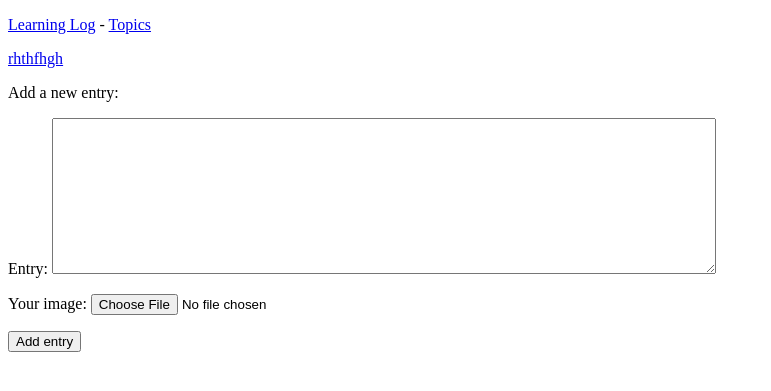
After one commit to ankobets/learning_log, a Django app: page /new_entry/1/ in a window 1280 px wide. The commit adds this page. Shown: the top 391 px of the page, without its empty margins (0-771 px from the left). Run offline with Django 5.2, Linux system fonts and the light colour scheme; data comes from the database, SQL or seed files in the repository; both versions use the stored data as it was after the commit.

Commit message:
Edit new_entry view and add new_entry.html

```diff
--- /dev/null
+++ b/learning_logs/templates/learning_logs/new_entry.html
@@ -0,0 +1,18 @@
+{% extends "learning_logs/base.html" %}
+
+{% block content %}
+
+<p>
+    <a href="{% url 'learning_logs:topic' topic.id %}">{{ topic }}</a>
+</p>
+
+<p>Add a new entry:</p>
+
+<form action="{% url 'learning_logs:new_entry' topic.id %}" method='post' enctype="multipart/form-data">
+    {% csrf_token %}
+    {{ form.as_p }}
+    <button name="submit">Add entry</button>
+</form>
+
+
+{% endblock content %}
--- a/learning_logs/templates/learning_logs/topic.html
+++ b/learning_logs/templates/learning_logs/topic.html
@@ -7,6 +7,9 @@
 </p>
 <p>
     Entries:
+</p>
+<p>
+<a href="{% url 'learning_logs:new_entry' topic.id %}">add new entry</a>
 </p>
 <ul>
     {% for entry in entries %}
--- a/learning_logs/urls.py
+++ b/learning_logs/urls.py
@@ -11,5 +11,4 @@ urlpatterns = [
     path('new_topic/', views.new_topic, name='new_topic'),
     path('new_entry/<int:topic_id>/', views.new_entry, name='new_entry'),
 
-
 ]
--- a/learning_logs/views.py
+++ b/learning_logs/views.py
@@ -1,7 +1,9 @@
 from django.shortcuts import render, redirect
-from .models import Topic
-from .forms import TopicForms
+from django.urls import reverse_lazy
 
+from .models import Topic, Entry
+from .forms import TopicForms, EntryForm
+from django.views.generic import CreateView
 
 
 # Create your views here.
@@ -34,4 +36,24 @@ def new_topic(request):
             return redirect('learning_logs:topics')
 
     context = {'form': form}
-    return render(request, 'learning_logs/new_topic.html', context )
+    return render(request, 'learning_logs/new_topic.html', context)
+
+
+def new_entry(request, topic_id):
+    topic = Topic.objects.get(id=topic_id)
+
+    if request.method == 'POST':
+        form = EntryForm(request.POST, request.FILES)
+        if form.is_valid():
+            new_entry = form.save(commit=False)
+            new_entry.topic = topic
+            new_entry.save()
+
+            # Getting the current instance object to display in the template
+            img_object = form.instance
+
+            return redirect('learning_logs:topic', topic_id=topic_id)
+    else:
+        form = EntryForm()
+
+    return render(request, 'learning_logs/new_entry.html', {'topic': topic, 'form': form})
```
Also changed, not shown: db.sqlite3, media/images/2329069_crtWGwx.jpg (added), media/images/i.webp (added).
